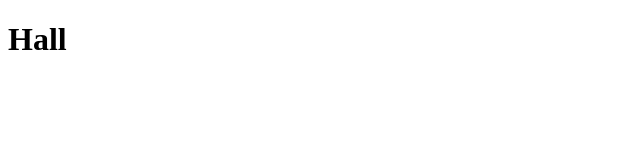
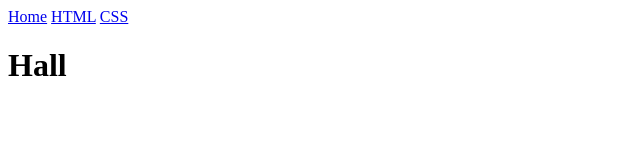
Before and after one commit to Ellen-Tenney/wdd130-hall, a plain HTML site: page index.html in a window 1280 px wide. Shown: the whole page, without its empty margins (0-640 px from the left). Drawn offline with Linux system fonts and the light colour scheme.

Commit message:
Update index.html

```diff
--- a/index.html
+++ b/index.html
@@ -6,6 +6,11 @@
     <title>Document</title>
 </head>
 <body>
+    <nav>
+        <a href="#home">Home</a>
+        <a href="#html">HTML</a>
+        <a href="#css">CSS</a>
+    </nav>
     <h1>Hall</h1>
 </body>
 </html>
```
